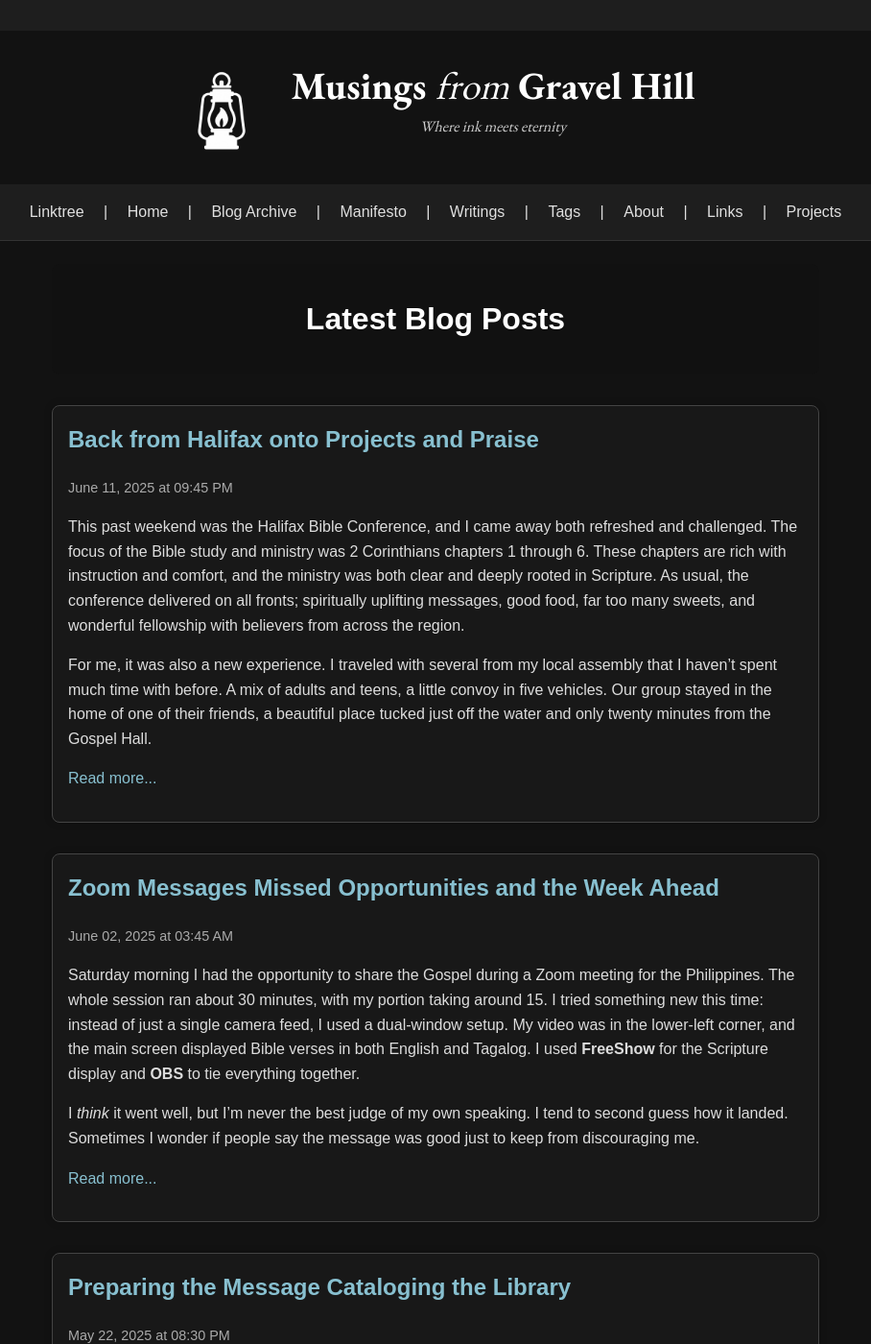
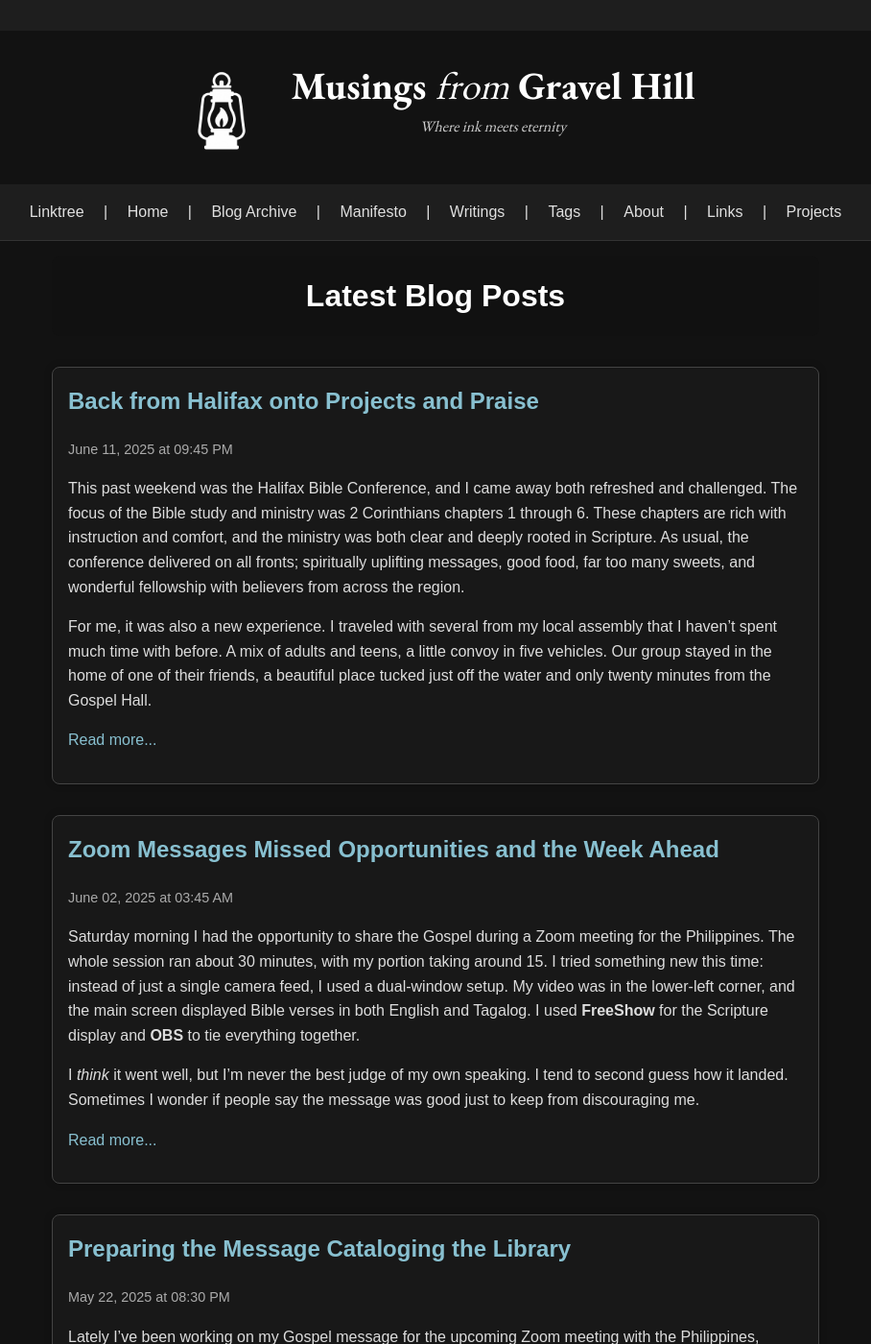
Before and after one commit to Atrion/atrion-blog, a Jekyll site: the page built from index.md, in a window 1280 px wide and 1400 px high. Shown: the whole window at 96% size, without its empty margins (186-1094 px from the left). Built offline with Jekyll 4.4.1, drawn with Linux system fonts in a browser that asks for light colours.

Commit message:
Update style.css

```diff
--- a/assets/css/style.css
+++ b/assets/css/style.css
@@ -122,9 +122,9 @@ img {
 /* Makes the Page Titles Be large Headers */
 .page-header {
   background-color: #111;
-  padding: 2rem 1rem;
+  padding: 1rem 0.5rem;
   text-align: center;
-  margin-top: 1.5rem;
+  margin-top: 0.5rem;
   margin-bottom: 0.5rem;
   border-radius: 0.5rem;
 }
```
